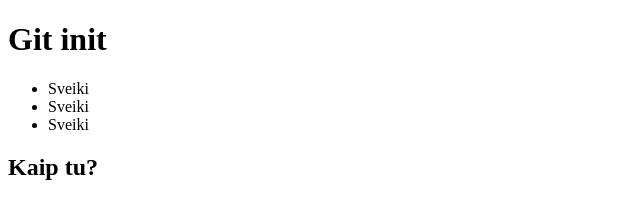
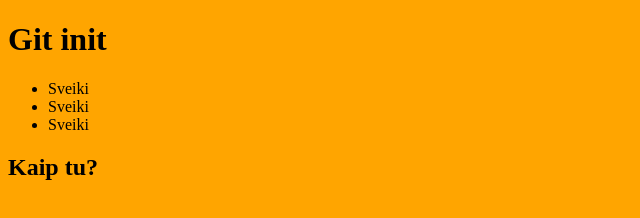
Before and after one commit to jsnieska/Git-init, a plain HTML site: page index.html in a window 1280 px wide. Shown: the whole page, without its empty margins (0-640 px from the left). Drawn offline with Linux system fonts and the light colour scheme.

Commit message:
važiuojam

```diff
--- a/index.html
+++ b/index.html
@@ -5,6 +5,7 @@
     <meta http-equiv="X-UA-Compatible" content="IE=edge">
     <meta name="viewport" content="width=device-width, initial-scale=1.0">
     <title>Git init</title>
+    <link rel="stylesheet" href="style.css">
 </head>
 <body>
     <h1>Git init</h1>
--- /dev/null
+++ b/style.css
@@ -0,0 +1,3 @@
+body {
+    background-color: orange;
+}
```
